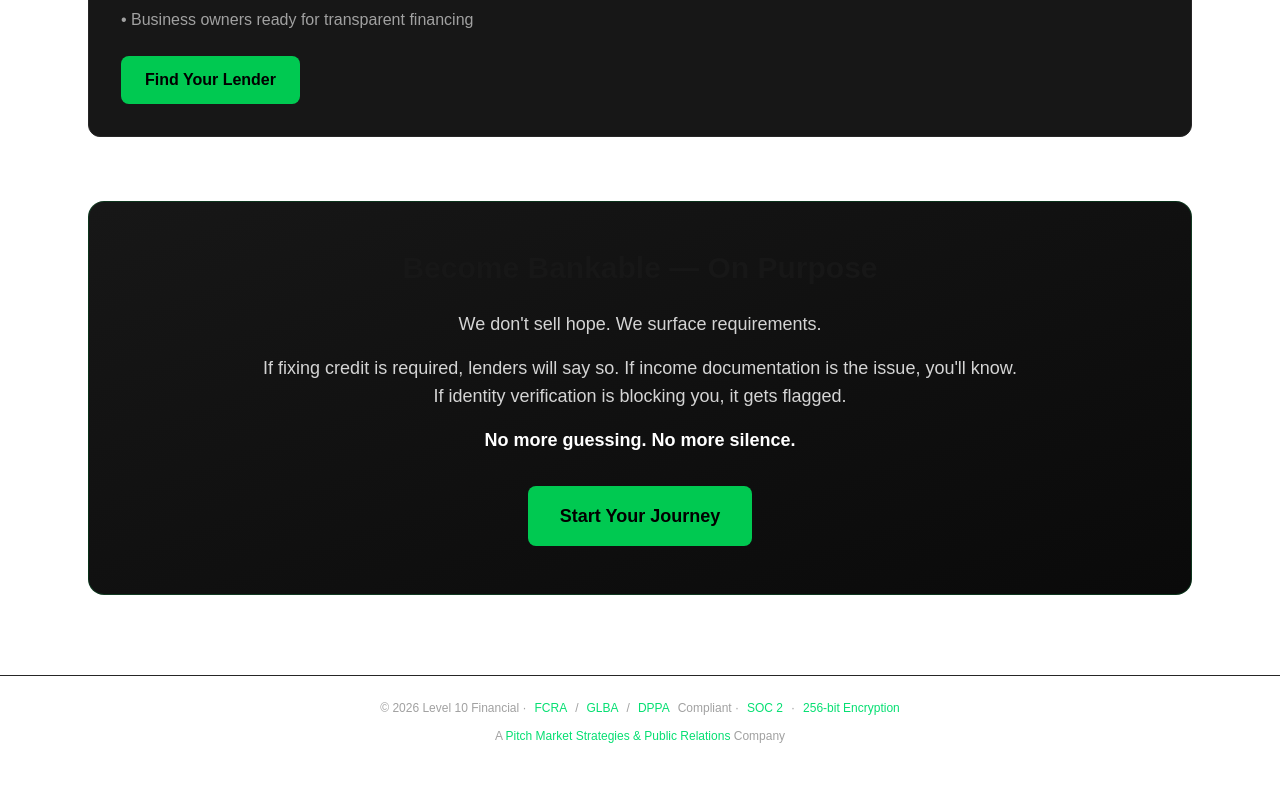
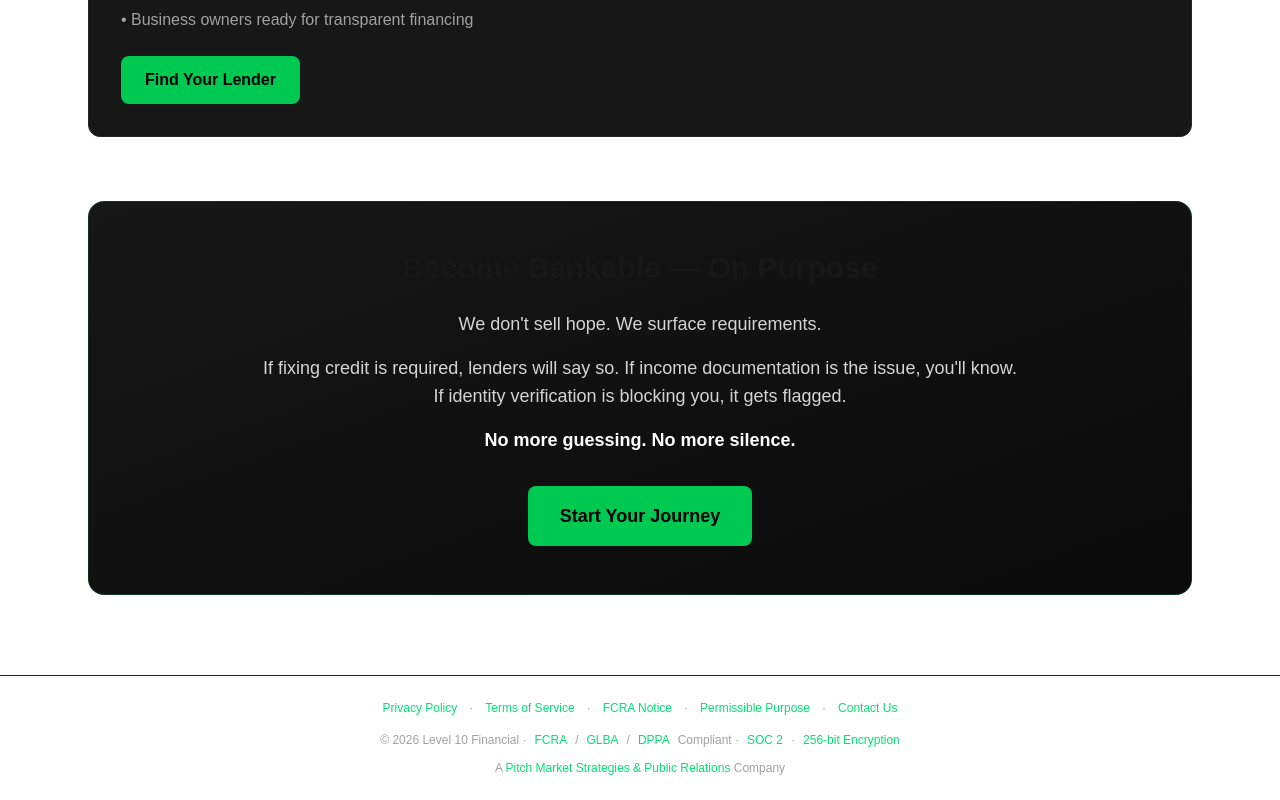
Before and after one commit to solutionspma/level10-financial, a Next.js app: page / in a window 1280 px wide. Shown: the part 2380-3180 px from the top of the page. Before the commit the page ends 3148 px from the top, so only its background shows below. Built offline with nearby package versions, Linux system fonts and the light colour scheme.

Commit message:
Add legal links to footer (Privacy, Terms, FCRA, Contact)

```diff
--- a/src/components/FooterContent.tsx
+++ b/src/components/FooterContent.tsx
@@ -1,6 +1,7 @@
 'use client';
 
 import { useState } from 'react';
+import Link from 'next/link';
 import ComplianceModal from './ComplianceModal';
 
 export default function FooterContent() {
@@ -8,7 +9,32 @@ export default function FooterContent() {
 
   return (
     <>
-      <footer className="border-t border-neutral-800 p-6 text-xs text-center text-neutral-400">
+      <footer className="border-t border-neutral-800 p-6 text-xs text-neutral-400">
+        <div className="max-w-6xl mx-auto">
+          {/* Legal & Policy Links */}
+          <div className="mb-4 flex flex-wrap items-center justify-center gap-3">
+            <Link href="/privacy" className="text-green-400 hover:underline hover:text-green-300 transition">
+              Privacy Policy
+            </Link>
+            <span>·</span>
+            <Link href="/terms" className="text-green-400 hover:underline hover:text-green-300 transition">
+              Terms of Service
+            </Link>
+            <span>·</span>
+            <Link href="/fcra" className="text-green-400 hover:underline hover:text-green-300 transition">
+              FCRA Notice
+            </Link>
+            <span>·</span>
+            <Link href="/permissible-purpose" className="text-green-400 hover:underline hover:text-green-300 transition">
+              Permissible Purpose
+            </Link>
+            <span>·</span>
+            <Link href="/contact" className="text-green-400 hover:underline hover:text-green-300 transition">
+              Contact Us
+            </Link>
+          </div>
+
+          {/* Compliance Badges */}
           <div className="mb-3 flex flex-wrap items-center justify-center gap-2">
             <span>© {new Date().getFullYear()} Level 10 Financial ·</span>
             <button
@@ -46,7 +72,9 @@ export default function FooterContent() {
               256-bit Encryption
             </button>
           </div>
-        <div>
+
+          {/* Company Credit */}
+          <div className="text-center">
             A{' '}
             <a
               href="https://pitchmarketingagency.com"
@@ -57,6 +85,7 @@ export default function FooterContent() {
               Pitch Market Strategies & Public Relations
             </a>{' '}
             Company
+          </div>
         </div>
       </footer>
 
```
Lines whose indentation alone changed are shown as unchanged.
